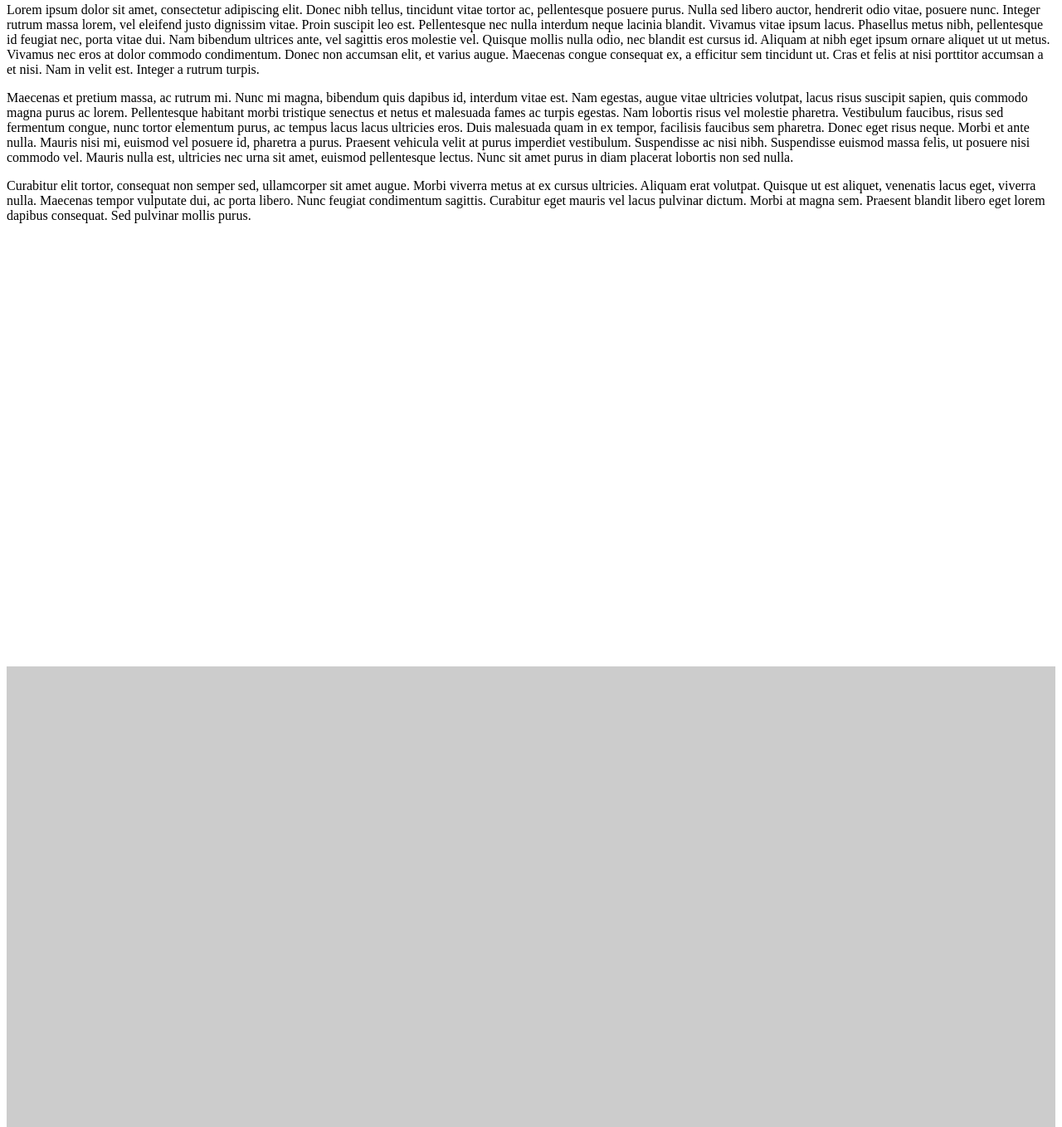
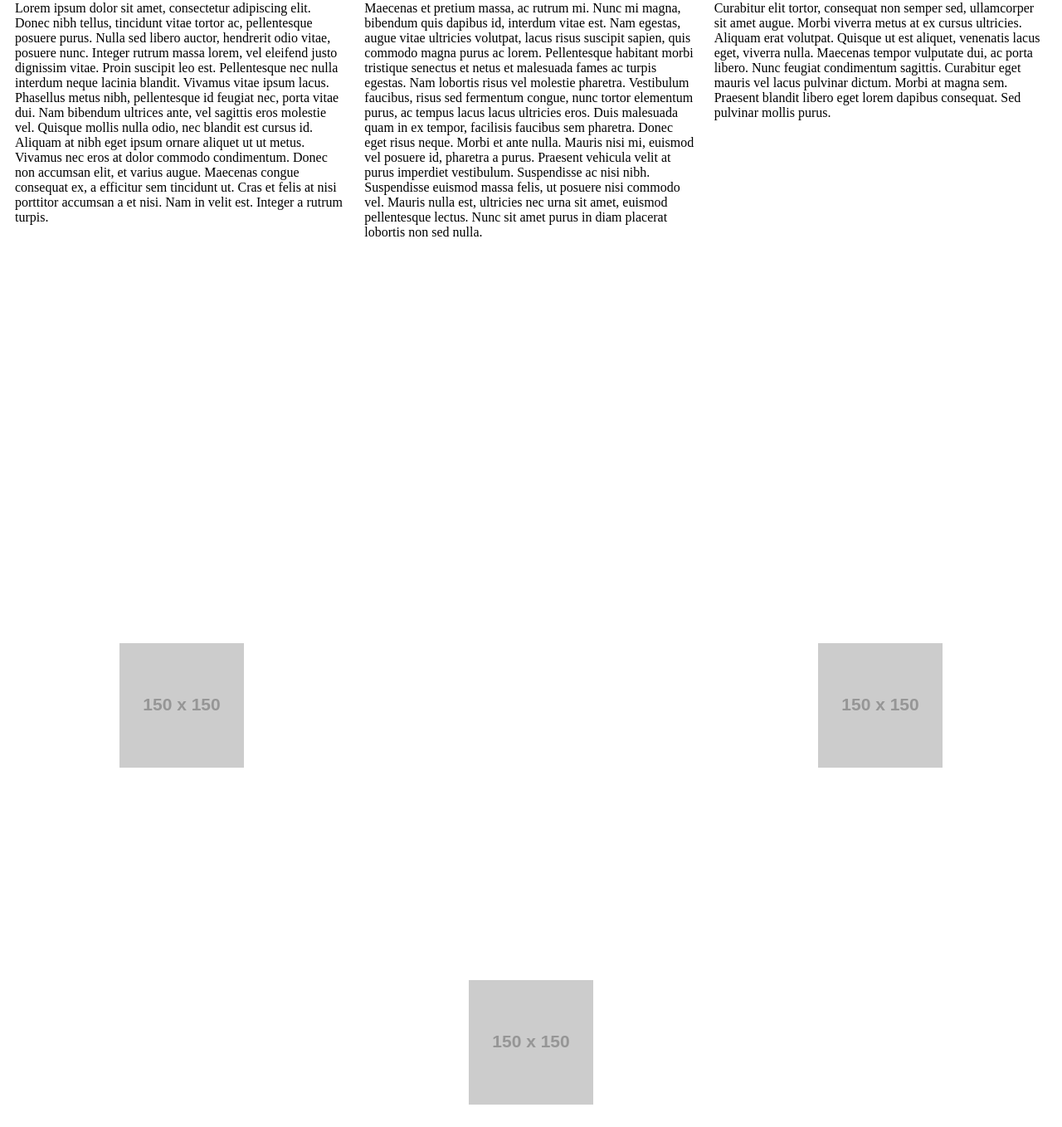
Before and after one commit to montse1xbosch/proyecto1, a plain HTML site: page index.html in a window 1280 px wide. Shown: the part 833-2191 px from the top of the page at 83% size. Drawn offline with Linux system fonts and the light colour scheme; placeholder pictures from the web are drawn by us.

Commit message:
separado

```diff
--- /dev/null
+++ b/estilos.css
@@ -0,0 +1,25 @@
+
+section{
+  min-height: 100vh;
+}
+.first-section{ display: flex; justify-content: center; align-items: center}
+.third-section img{
+  width: 100%;
+}
+@media (min-width: 768px){
+  .third-section{
+    min-height: 70vh;
+  }
+  .second-section{display: flex; justify-content:space-around; }
+  .second-section p {
+    width: 33%;
+    padding: 10px}
+
+
+.third-section {
+display: flex;
+justify-content:space-around}
+
+.second-image {align-self: flex-end;}
+
+}
--- a/index.html
+++ b/index.html
@@ -4,19 +4,7 @@
   <meta charset="utf-8">
   <meta name="viewport" content="width=device-width">
   <title>JS Bin</title>
-  <style>
-    section{
-      min-height: 100vh;
-    }
-    .third-section img{
-      width: 100%;
-    }
-    @media (min-width: 768px){
-      .third-section{
-        min-height: 70vh;
-      }
-    }
-  </style>
+ <link rel="stylesheet" href="estilos.css">
 </head>
 <body>
   <section class="first-section"><h1>El título</h1></section>
```
